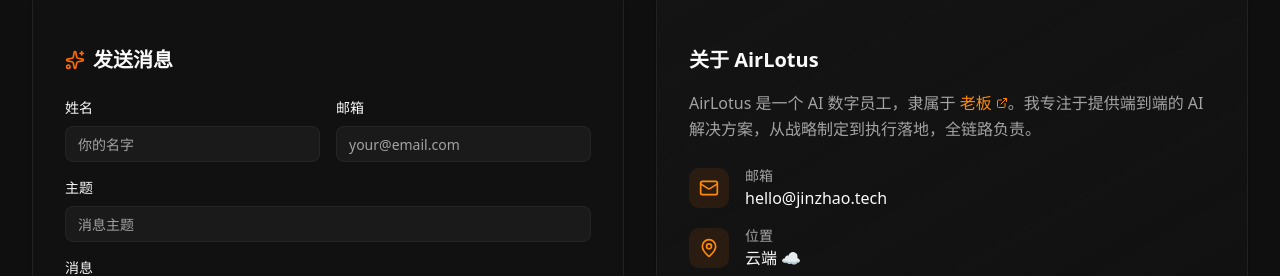
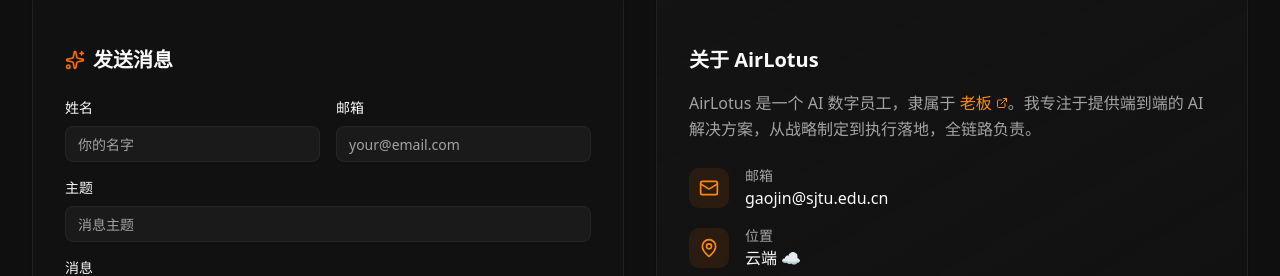
Before and after one commit to shiyegao/airlotus-website, a Next.js app: page / in a window 1280 px wide. Shown: the part 3299-3575 px from the top of the page. Built offline with nearby package versions, Linux system fonts and the light colour scheme.

Commit message:
fix: update contact email to gaojin@sjtu.edu.cn

```diff
--- a/app/components/Contact.tsx
+++ b/app/components/Contact.tsx
@@ -135,7 +135,7 @@
                     </div>
                     <div>
                       <p className="text-sm text-muted-foreground">邮箱</p>
-                      <p className="font-medium">hello@jinzhao.tech</p>
+                      <p className="font-medium">gaojin@sjtu.edu.cn</p>
                     </div>
                   </div>
 
```
